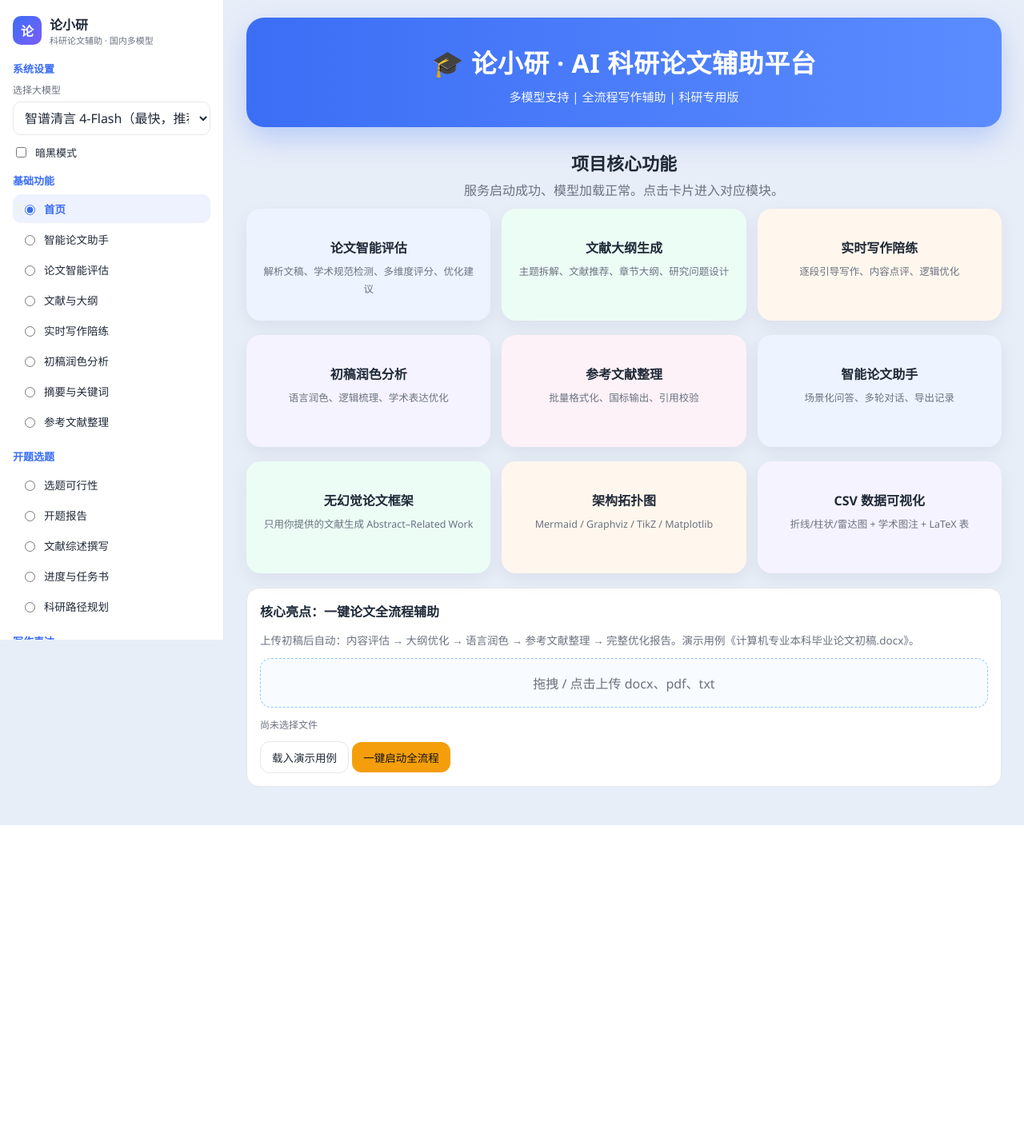
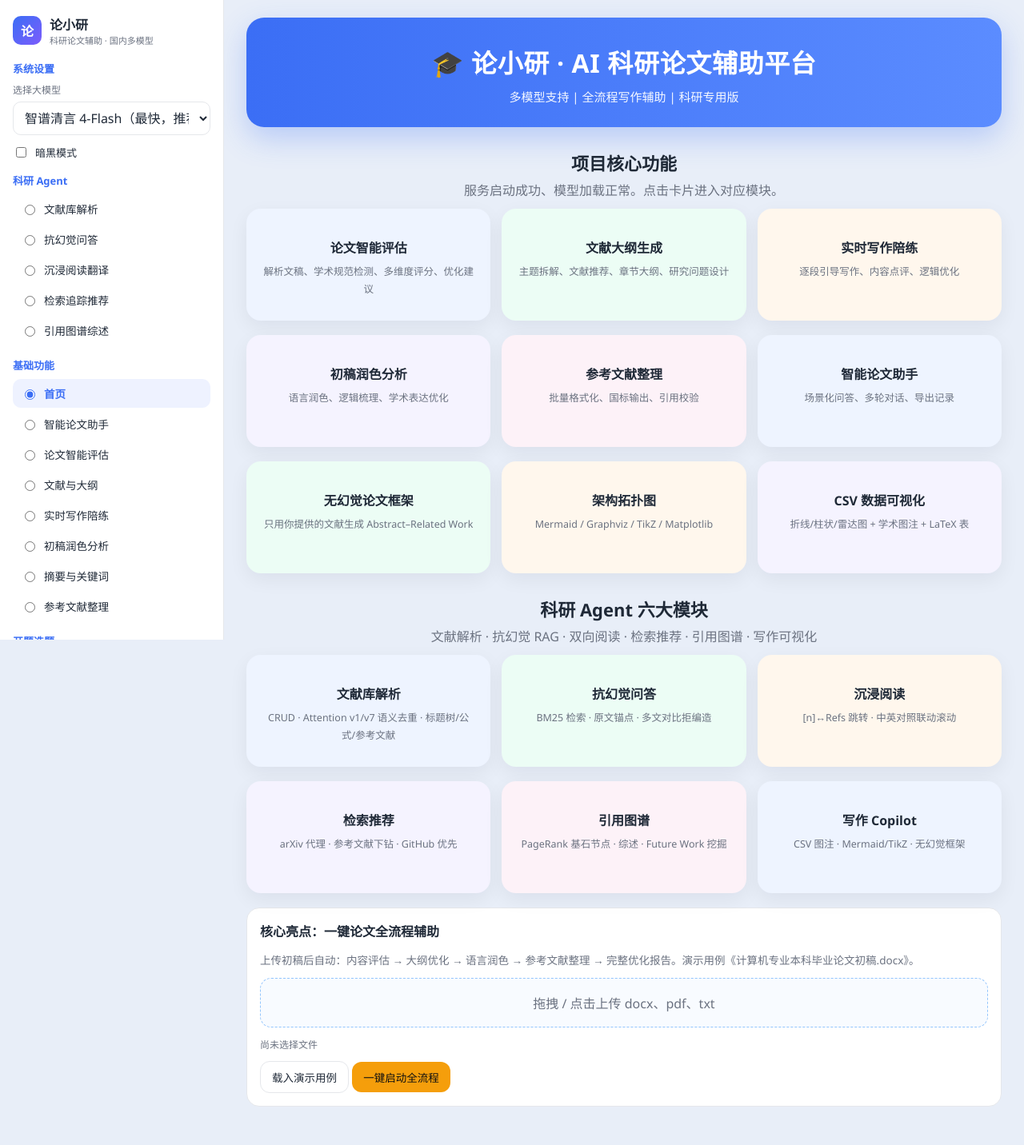
Before and after one commit to yanbopeng7-coder/lunxiaoyan, a Flask app: page / in a window 1280 px wide. Shown: the whole page at 80% size. Before the commit the page ends 1032 px from the top, so only its background shows below. Run offline with Flask 2, Linux system fonts and the light colour scheme; some libraries are stand-ins or nearby versions.

Commit message:
Add research Agent M1-M5: library dedup, RAG cites, reader, arXiv, citation graph.

```diff
--- a/templates/index.html
+++ b/templates/index.html
@@ -4,7 +4,7 @@
   <meta charset="UTF-8" />
   <meta name="viewport" content="width=device-width, initial-scale=1" />
   <title>论小研 · AI 科研论文辅助平台</title>
-  <link rel="stylesheet" href="static/css/style.css?v=34" />
+  <link rel="stylesheet" href="static/css/style.css?v=35" />
   <script>
     function go(id) {
       var pages = document.querySelectorAll(".page");
@@ -54,6 +54,14 @@
       </select>
       <label class="check"><input type="checkbox" id="darkBox" /> 暗黑模式</label>
 
+      <div class="h">科研 Agent</div>
+      <div class="nav-group">
+        <label class="nav-item"><input type="radio" name="nav" value="library" onclick="go('library')" /> 文献库解析</label>
+        <label class="nav-item"><input type="radio" name="nav" value="rag" onclick="go('rag')" /> 抗幻觉问答</label>
+        <label class="nav-item"><input type="radio" name="nav" value="reader" onclick="go('reader')" /> 沉浸阅读翻译</label>
+        <label class="nav-item"><input type="radio" name="nav" value="retrieve" onclick="go('retrieve')" /> 检索追踪推荐</label>
+        <label class="nav-item"><input type="radio" name="nav" value="graph" onclick="go('graph')" /> 引用图谱综述</label>
+      </div>
       <div class="h">基础功能</div>
       <div class="nav-group">
         <label class="nav-item"><input type="radio" name="nav" value="home" checked onclick="go('home')" /> 首页</label>
@@ -130,6 +138,17 @@
           <div class="scard c3 feat" onclick="go('diagram')"><b>架构拓扑图</b><span>Mermaid / Graphviz / TikZ / Matplotlib</span></div>
           <div class="scard c4 feat" onclick="go('csvviz')"><b>CSV 数据可视化</b><span>折线/柱状/雷达图 + 学术图注 + LaTeX 表</span></div>
         </div>
+        <div class="section-head"><h2>科研 Agent 六大模块</h2><p>文献解析 · 抗幻觉 RAG · 双向阅读 · 检索推荐 · 引用图谱 · 写作可视化</p></div>
+        <div class="cards3">
+          <div class="scard c1 feat" onclick="go('library')"><b>文献库解析</b><span>CRUD · Attention v1/v7 语义去重 · 标题树/公式/参考文献</span></div>
+          <div class="scard c2 feat" onclick="go('rag')"><b>抗幻觉问答</b><span>BM25 检索 · 原文锚点 · 多文对比拒编造</span></div>
+          <div class="scard c3 feat" onclick="go('reader')"><b>沉浸阅读</b><span>[n]↔Refs 跳转 · 中英对照联动滚动</span></div>
+        </div>
+        <div class="cards3">
+          <div class="scard c4 feat" onclick="go('retrieve')"><b>检索推荐</b><span>arXiv 代理 · 参考文献下钻 · GitHub 优先</span></div>
+          <div class="scard c5 feat" onclick="go('graph')"><b>引用图谱</b><span>PageRank 基石节点 · 综述 · Future Work 挖掘</span></div>
+          <div class="scard c1 feat" onclick="go('csvviz')"><b>写作 Copilot</b><span>CSV 图注 · Mermaid/TikZ · 无幻觉框架</span></div>
+        </div>
         <div class="card">
           <b>核心亮点：一键论文全流程辅助</b>
           <p style="color:var(--muted);font-size:13.5px">上传初稿后自动：内容评估 → 大纲优化 → 语言润色 → 参考文献整理 → 完整优化报告。演示用例《计算机专业本科毕业论文初稿.docx》。</p>
@@ -138,6 +157,70 @@
           <button class="btn ghost" type="button" onclick="loadDemo('pipeline')">载入演示用例</button>
           <button class="btn gold" type="button" onclick="runPipe()">一键启动全流程</button>
           <div id="pipeResult"></div>
+        </div>
+      </section>
+
+      <section class="page" id="page-library">
+        <div class="hero"><h1>文献库 · PDF 解析与语义去重</h1><p>模块一：CRUD · SimHash/MinHash 去重 · 细粒度结构抽取</p></div>
+        <div class="card">
+          <div class="row">
+            <button class="btn gold" type="button" onclick="loadAttentionDemo()">一键 Attention v1→v7 去重测例</button>
+            <input type="file" id="libFile" accept=".pdf,.txt,.md" />
+            <button class="btn" type="button" onclick="ingestLibFile()">上传入库</button>
+          </div>
+          <textarea id="libPaste" rows="5" placeholder="或粘贴论文纯文本（含 Title/Abstract/References）"></textarea>
+          <button class="btn ghost" type="button" onclick="ingestLibPaste()">粘贴入库</button>
+          <div id="libList"></div>
+          <div class="report" id="libDetail"></div>
+        </div>
+      </section>
+
+      <section class="page" id="page-rag">
+        <div class="hero"><h1>抗幻觉知识问答</h1><p>模块二：RAG 溯源锚点 · 多文对比 · 证据不足拒答</p></div>
+        <div class="card">
+          <div class="pick-list" id="ragPickList"></div>
+          <textarea id="ragQuestion" rows="3" placeholder="例：Adam 的 β1/β2？训练用了几块 P100？WMT En-De BLEU？"></textarea>
+          <div class="row">
+            <button class="btn" type="button" onclick="runRagAsk()">带出处回答</button>
+            <button class="btn ghost" type="button" onclick="runRagCompare()">多文对比</button>
+          </div>
+          <div class="report" id="ragOut"></div>
+        </div>
+      </section>
+
+      <section class="page" id="page-reader">
+        <div class="hero"><h1>沉浸式阅读与双向翻译</h1><p>模块三：标题树 · [n]↔References · 中英联动滚动</p></div>
+        <div class="card">
+          <div class="row">
+            <select id="readerSelect"></select>
+            <button class="btn" type="button" onclick="openReader()">打开阅读器</button>
+          </div>
+          <div id="readerRoot"></div>
+        </div>
+      </section>
+
+      <section class="page" id="page-retrieve">
+        <div class="hero"><h1>论文检索 · 追踪 · 推荐</h1><p>模块四：arXiv API · 参考文献下钻 · GitHub 优先推荐</p></div>
+        <div class="card">
+          <div class="row">
+            <input id="arxivQ" type="text" placeholder="检索词或 arXiv id，如 transformer / 1706.03762" style="flex:1;min-width:200px" />
+            <button class="btn" type="button" onclick="runArxivSearch()">检索</button>
+            <button class="btn ghost" type="button" onclick="runRecommend()">基于本地库推荐</button>
+          </div>
+          <textarea id="refDrill" rows="4" placeholder="粘贴参考文献列表，逐条下钻下载元数据"></textarea>
+          <button class="btn ghost" type="button" onclick="runRefDrill()">参考文献下钻</button>
+          <div id="arxivOut"></div>
+        </div>
+      </section>
+
+      <section class="page" id="page-graph">
+        <div class="hero"><h1>局域引用图谱与综述</h1><p>模块五：PageRank 基石节点 · 自动综述 · Future Work 去旧提新</p></div>
+        <div class="card">
+          <div class="row">
+            <button class="btn gold" type="button" onclick="loadGraphDemo()">载入 16 篇演示语料</button>
+            <button class="btn" type="button" onclick="runGraph()">生成图谱与综述</button>
+          </div>
+          <div id="graphOut"></div>
         </div>
       </section>
 
@@ -472,8 +555,9 @@
   <script src="static/vendor/fflate.min.js?v=23"></script>
   <script src="static/vendor/pdf.min.js?v=23"></script>
   <script src="static/js/readfile.js?v=23"></script>
-  <script src="static/js/pages-demo.js?v=34"></script>
-  <script src="static/js/app.js?v=34"></script>
-  <script type="module" src="static/js/copilot-ui.js?v=34"></script>
+  <script src="static/js/pages-demo.js?v=35"></script>
+  <script src="static/js/app.js?v=35"></script>
+  <script type="module" src="static/js/copilot-ui.js?v=35"></script>
+  <script type="module" src="static/js/agent-ui.js?v=35"></script>
 </body>
 </html>
```
